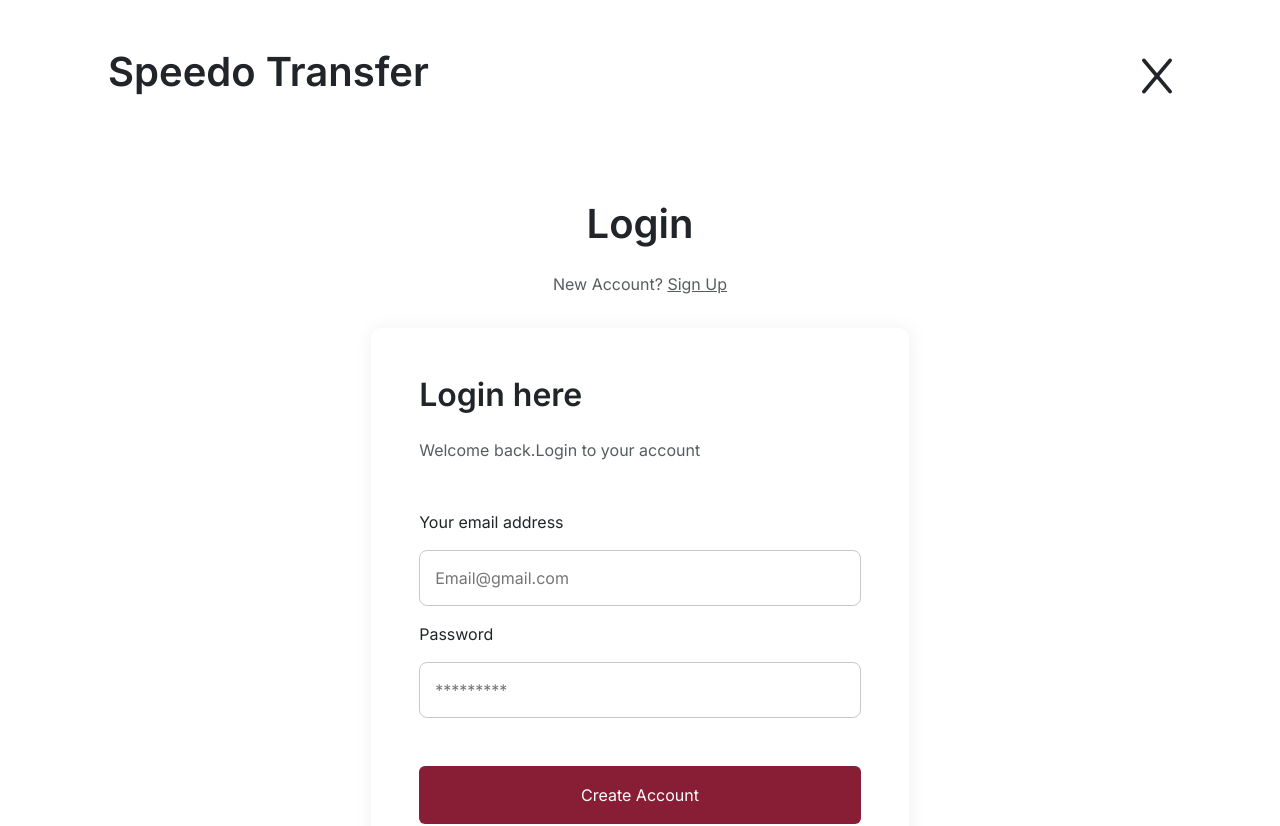
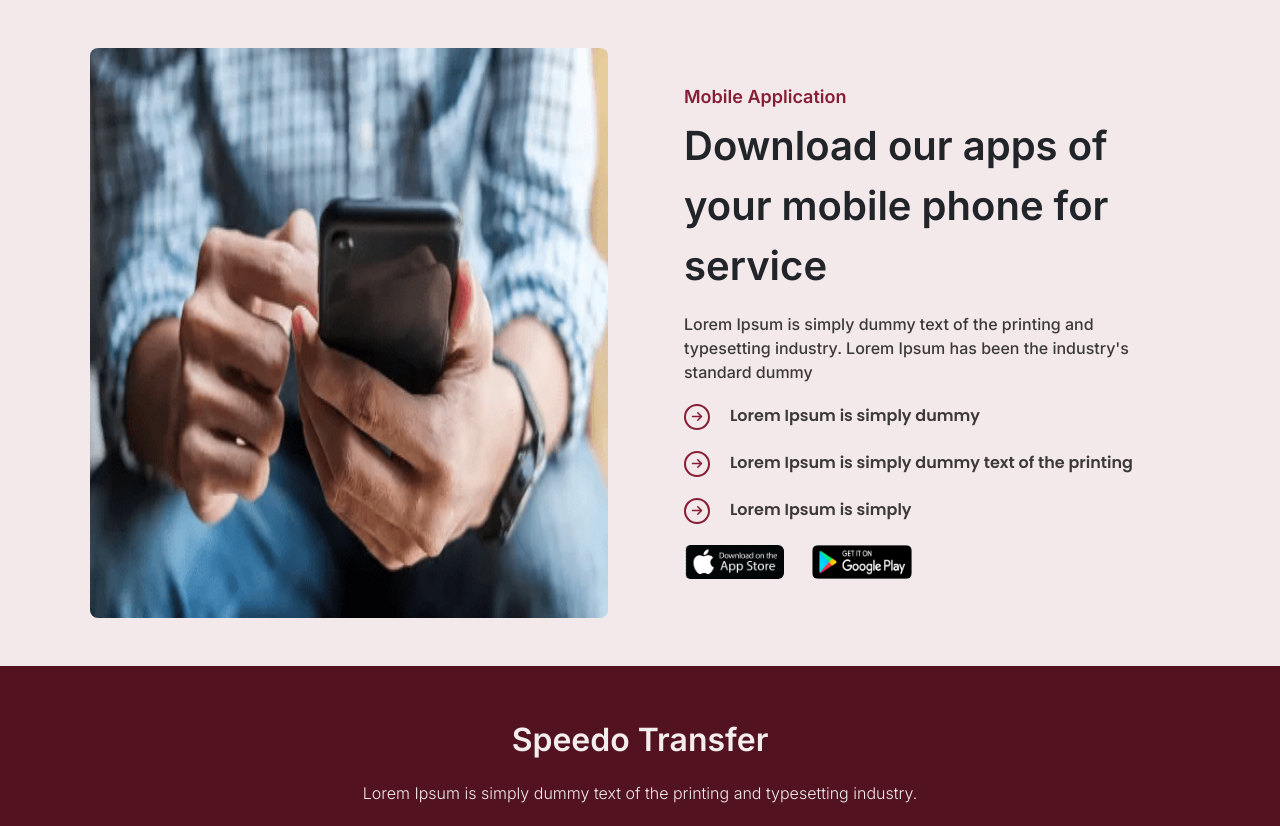
Before and after one commit to mariammwahdan/MoneyTransferApp, an Angular app: page / in a window 1280 px wide. Shown: the top 826 px of the page. Built offline with nearby package versions, Linux system fonts and the light colour scheme.

Commit message:
modify label of shared input

```diff
--- a/src/app/app.component.html
+++ b/src/app/app.component.html
@@ -1,3 +1,2 @@
-<app-login></app-login>
 <app-mobile-app-section></app-mobile-app-section>
 <app-main-footer></app-main-footer>
--- a/src/app/components/error-404/error-404.component.html
+++ b/src/app/components/error-404/error-404.component.html
@@ -13,6 +13,6 @@
       A profile is required to perform this action. Please log in or create an
       account.
     </p>
-    <app-btn label="Register Now"></app-btn>
+    <app-btn [label]="'Register Now'"></app-btn>
   </div>
 </div>
--- a/src/app/components/login/login.component.html
+++ b/src/app/components/login/login.component.html
@@ -3,7 +3,7 @@
     class="container d-flex justify-content-between align-items-center py-5 mb-5"
   >
     <h1 class="fw-semibold">Speedo Transfer</h1>
-    <i class="fa-solid fa-x fs-1 fw-light"></i>
+    <i class="fa-solid fa-x fs-3 fw-light"></i>
   </div>
 </div>
 <div class="login d-flex flex-column gap-3 justify-content-center align-items-center">
```
